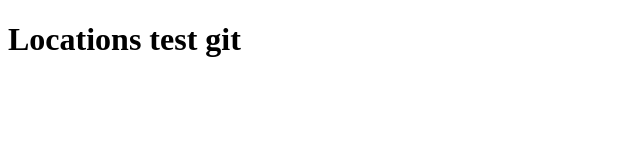
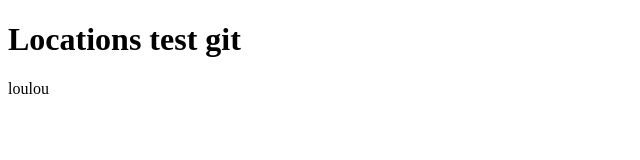
Before and after one commit to PaulProduktion/GitCommand, a plain HTML site: page index.html in a window 1280 px wide. Shown: the full height of the page, 0-640 px from the left. Drawn offline with Linux system fonts and the light colour scheme.

Commit message:
modifGit

```diff
--- a/index.html
+++ b/index.html
@@ -10,6 +10,7 @@
 
 <body>
     <h1>Locations test git </h1>
+    <p>loulou</p>
 
 </body>
 
```
